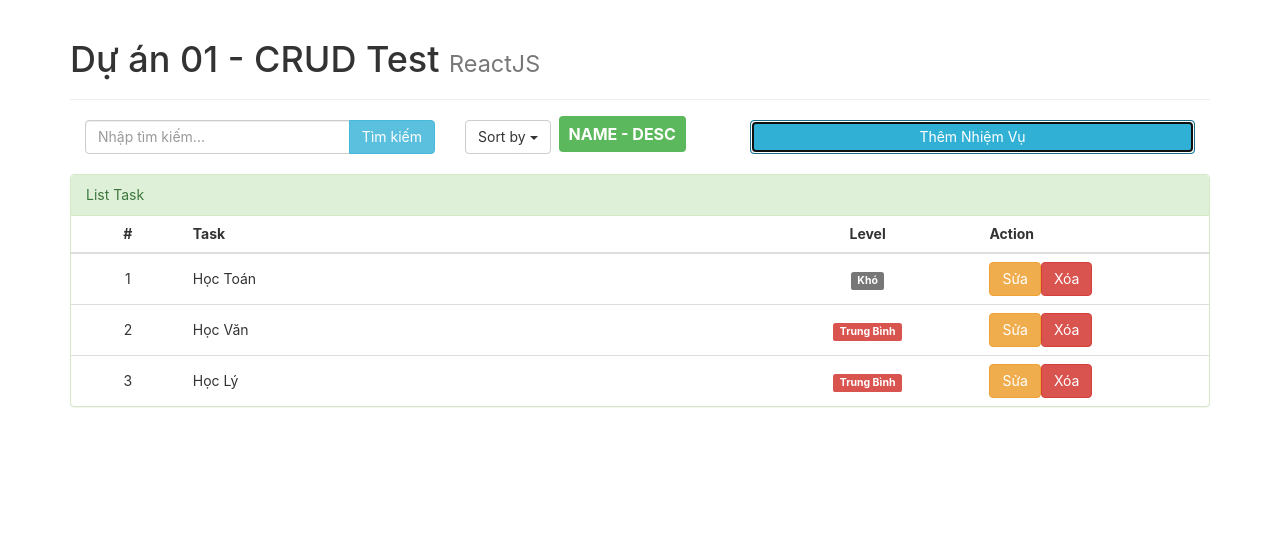
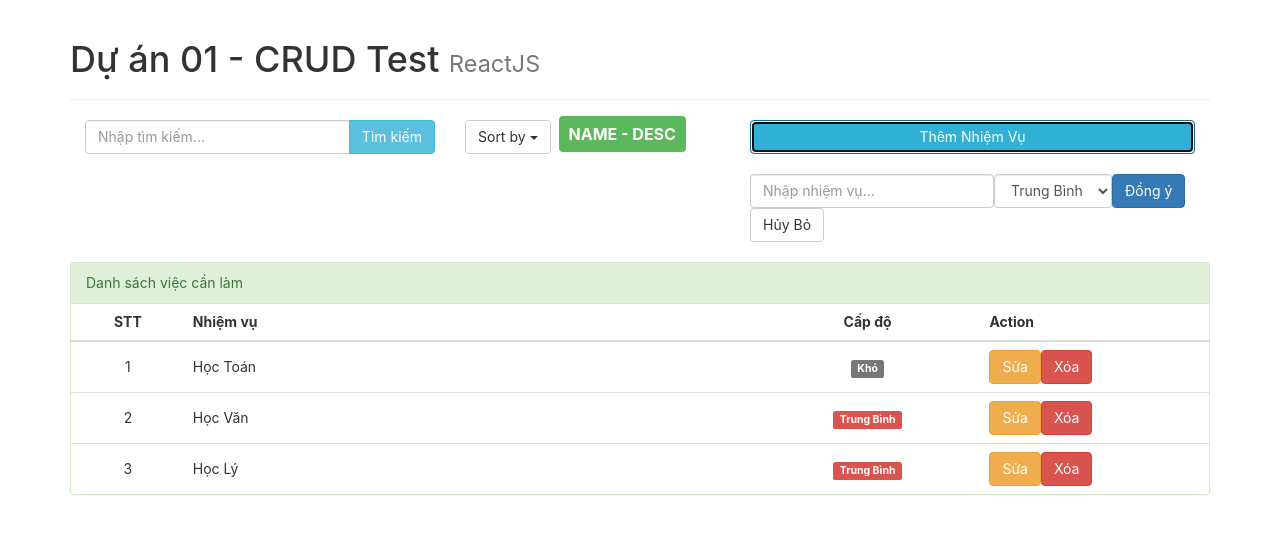
Before and after one commit to daotrongthuan1010/react-boostrap, a React (Create React App) app: page / in a window 1280 px wide. Both pictures are taken after a click on the button "Thêm Nhiệm Vụ". Shown: the top 534 px of the page. Built offline with nearby package versions, Linux system fonts and the light colour scheme.

Commit message:
update handler add task

```diff
--- a/src/App.jsx
+++ b/src/App.jsx
@@ -1,7 +1,7 @@
 import React, { Component } from "react";
 import Header from "./component/Header";
 import Control from "./component/Control";
-import { Form } from "react-bootstrap";
+import Form  from "./component/Form";
 import List from "./component/List";
 
 class App extends Component {
@@ -22,12 +22,30 @@ class App extends Component {
                 name: "Học Lý",
                 level: 2
             },
-        ]
+        ],
+        showForm: false
+
+
     }
+
+    this.handler = this.handler.bind(this);
+   }
+
+   handler(){
+    this.setState({
+      isShowForm : !this.state.isShowForm
+    });
    }
 
   render() {
     let items = this.state.items;
+
+    let showFormAdd = this.state.isShowForm;
+
+    let elementShowForm = '';
+    if(showFormAdd){
+      elementShowForm =  <Form />
+    }
     return (
       <div className="container">
         {/* header start */}
@@ -35,10 +53,10 @@ class App extends Component {
         {/* header end */}
 
         {/* CONTROL (SEARCH + SORT + ADD) : START */}
-        <Control />
+        <Control onClickAdd={this.handler}/>
         {/* CONTROL (SEARCH + SORT + ADD) : END */}
         {/*----form task----*/}
-        <Form />
+        {elementShowForm}
         {/*----form task----*/}
         {/*----list task----*/}
         <List items = {items}/>
--- a/src/component/Add.jsx
+++ b/src/component/Add.jsx
@@ -1,10 +1,22 @@
 import React from "react";
 
 class Add extends React.Component {
+
+  constructor(props){
+    super(props);
+    this.state ={
+      isShowButton : true
+    };
+  }
+
+  handlerButton(){
+    this.setState = !true;
+  }
+
   render() {
     return (
       <div className="col-xs-5 col-sm-5 col-md-5 col-lg-5">
-        <button type="button" className="btn btn-info btn-block">
+        <button type="button" onClick={this.handlerButton} valueButton={this.state.} className="btn btn-info btn-block">
           Thêm Nhiệm Vụ
         </button>
       </div>
--- a/src/component/Control.jsx
+++ b/src/component/Control.jsx
@@ -1,15 +1,34 @@
 import React from "react";
 import Search from "./Search";
 import Sort from "./Sort";
-import Add from "./Add";
+
 
 class Control extends React.Component {
+
+  constructor(props){
+    super(props);
+
+    this.handler = this.handler.bind(this);
+
+
+
+  }
+
+  handler(){
+    this.props.onClickAdd();
+  }
+
+
   render() {
     return (
       <div className="row">
         <Search />
         <Sort />
-        <Add />
+        <div className="col-xs-5 col-sm-5 col-md-5 col-lg-5">
+        <button type="button"  onClick={this.handler}  className="btn btn-info btn-block">
+          Thêm Nhiệm Vụ
+        </button>
+      </div>
       </div>
     );
   }
--- a/src/component/Form.jsx
+++ b/src/component/Form.jsx
@@ -13,7 +13,7 @@ class Form extends React.Component {
               <input
                 type="text"
                 className="form-control"
-                placeholder="Task Name"
+                placeholder="Nhập nhiệm vụ..."
                 ref="task_name"
               />
             </div>
@@ -34,10 +34,10 @@ class Form extends React.Component {
               </select>
             </div>
             <button type="button" className="btn btn-primary">
-             Đồng Ý
+             Đồng ý
             </button>
             <button type="button" className="btn btn-default">
-              Hủy Bỏ
+             Hủy Bỏ
             </button>
           </form>
         </div>
--- a/src/component/List.jsx
+++ b/src/component/List.jsx
@@ -20,17 +20,17 @@ class List extends React.Component {
     })
     return (
       <div className="panel panel-success">
-        <div className="panel-heading">List Task</div>
+        <div className="panel-heading">Danh sách việc cần làm</div>
         <table className="table table-hover ">
           <thead>
 
             <tr>
               <th style={{ width: "10%" }} className="text-center">
-                #
+               STT
               </th>
-              <th>Task</th>
+              <th>Nhiệm vụ</th>
               <th style={{ width: "20%" }} className="text-center">
-                Level
+                Cấp độ
               </th>
               <th style={{ width: "20%" }}>Action</th>
             </tr>
```
Also changed, not shown: src/component/Item.jsx (+11 -20 lines).
